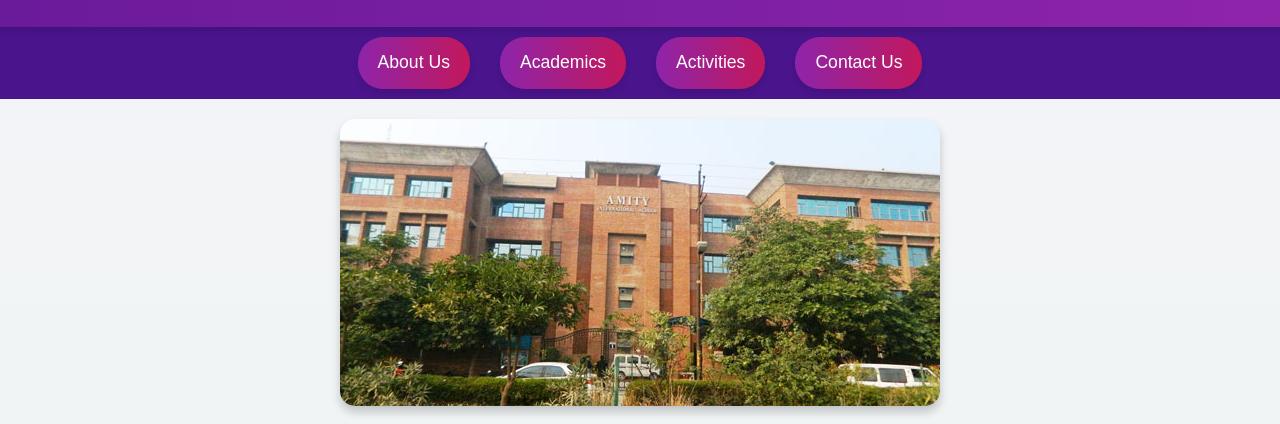
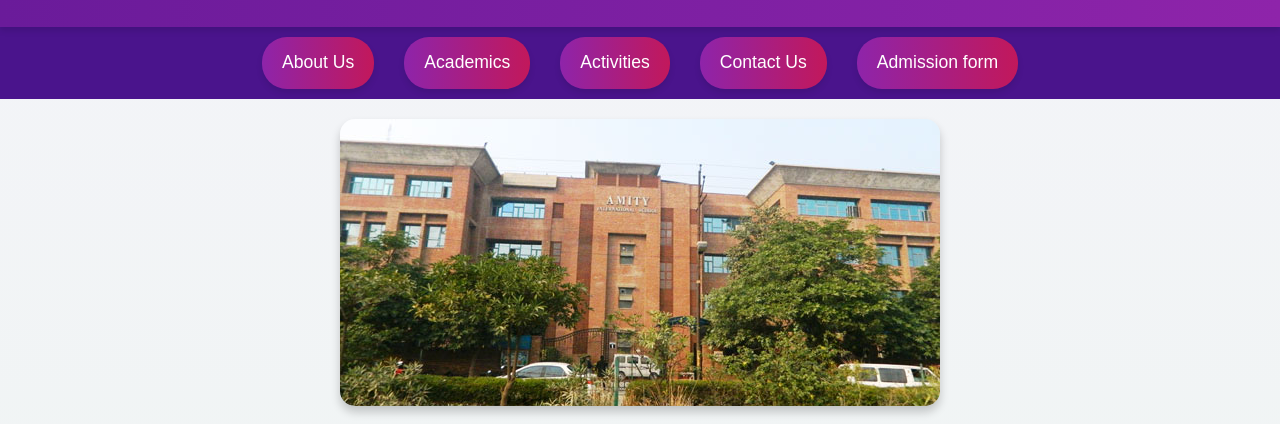
Before and after one commit to ZainabShujat/mini-project, a plain HTML site: page website with css/home.html in a window 1280 px wide. Shown: the part 138-562 px from the top of the page. Drawn offline with Linux system fonts and the light colour scheme.

Commit message:
Update home.html

```diff
--- a/website with css/home.html
+++ b/website with css/home.html
@@ -16,6 +16,9 @@
         <a href="academics.html">Academics</a>
         <a href="activities.html">Activities</a>
         <a href="#contact">Contact Us</a>
+        <a href="formais.html">Admission form</a>
+
+
     </nav>
     <main>
         <img src="download.jpg" alt="Amity International School">
```
